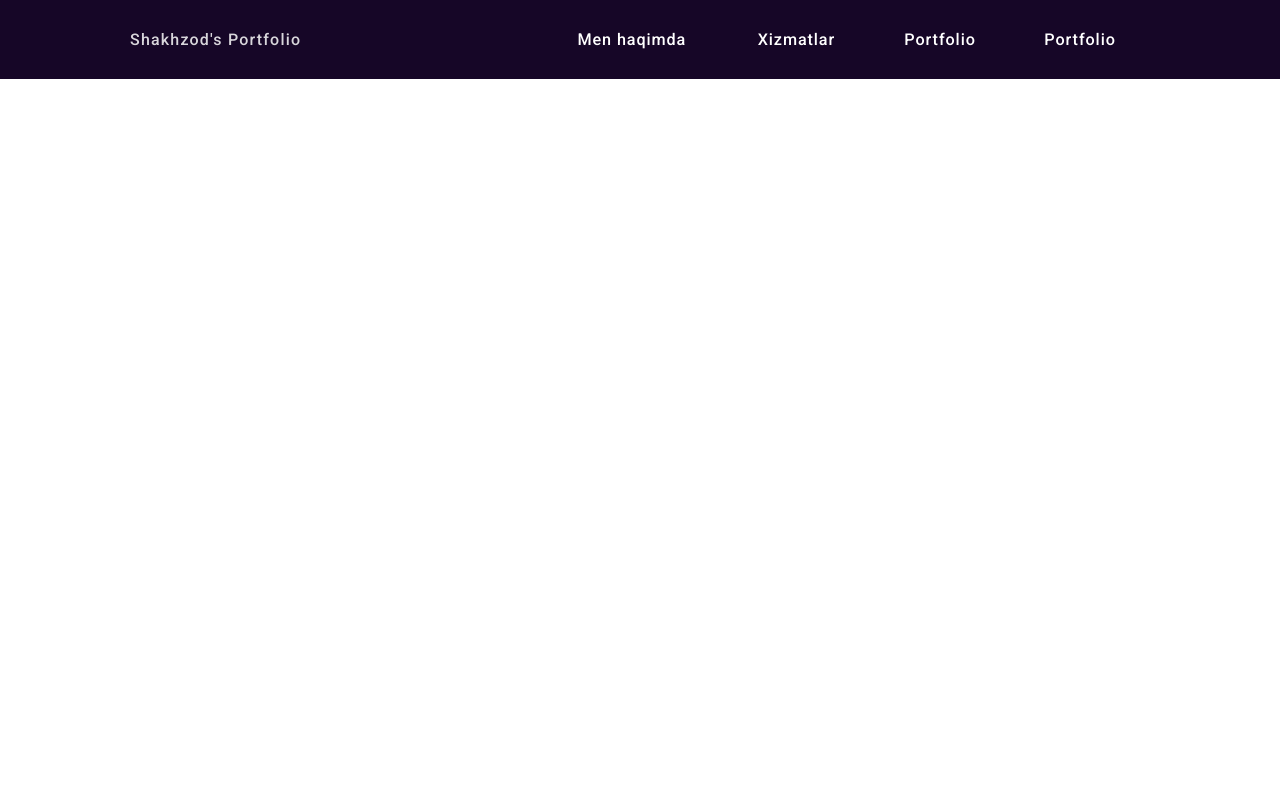
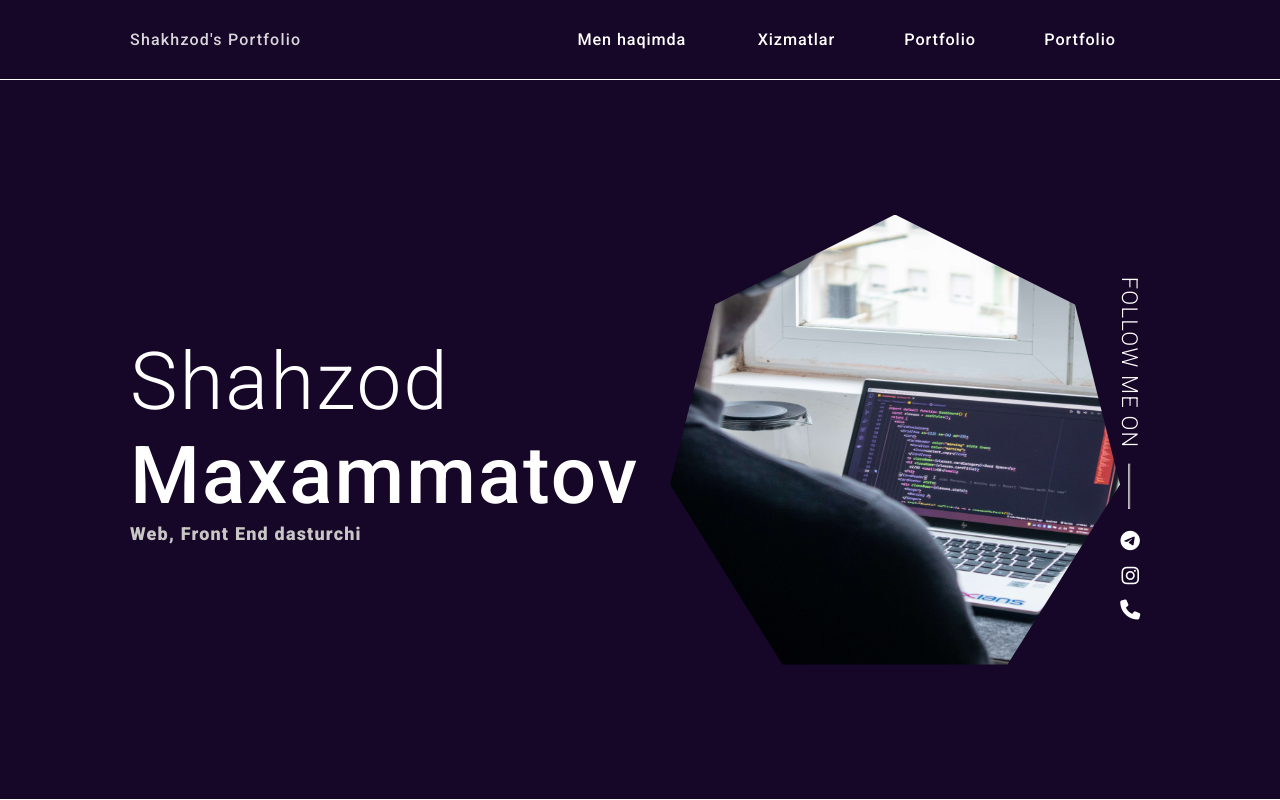
Before and after one commit to shahzodmaxammatov288/shakhzodsportfolio, a React (Create React App) app: page / in a window 1280 px wide. Built offline with nearby package versions, Linux system fonts and the light colour scheme.

Commit message:
header is completed

```diff
--- a/package.json
+++ b/package.json
@@ -3,6 +3,9 @@
   "version": "0.1.0",
   "private": true,
   "dependencies": {
+    "@fortawesome/fontawesome-svg-core": "^6.2.1",
+    "@fortawesome/free-solid-svg-icons": "^6.2.1",
+    "@fortawesome/react-fontawesome": "^0.2.0",
     "@testing-library/jest-dom": "^5.16.5",
     "@testing-library/react": "^13.4.0",
     "@testing-library/user-event": "^13.5.0",
--- a/public/index.html
+++ b/public/index.html
@@ -21,6 +21,13 @@
       href="https://fonts.googleapis.com/css2?family=Roboto:wght@300;500;900&display=swap"
       rel="stylesheet"
     />
+    <link
+      rel="stylesheet"
+      href="https://cdnjs.cloudflare.com/ajax/libs/font-awesome/6.2.1/css/all.min.css"
+      integrity="sha512-MV7K8+y+gLIBoVD59lQIYicR65iaqukzvf/nwasF0nqhPay5w/9lJmVM2hMDcnK1OnMGCdVK+iQrJ7lzPJQd1w=="
+      crossorigin="anonymous"
+      referrerpolicy="no-referrer"
+    />
     <title>Shakhzod's Portfolio</title>
   </head>
   <body>
--- a/src/App.js
+++ b/src/App.js
@@ -1,9 +1,11 @@
+import Header from "./components/Header/Header";
 import Navbar from "./components/Navbar/Navbar";
 
 function App() {
   return (
     <div className="App">
       <Navbar />
+      <Header />
     </div>
   );
 }
--- /dev/null
+++ b/src/components/Header/Header.js
@@ -0,0 +1,46 @@
+import React from "react";
+import "./header.css";
+import header__img from "../../assets/images/header__img.jpg";
+import { FontAwesomeIcon } from "@fortawesome/react-fontawesome";
+// import { fa } from "@fortawesome/free-solid-svg-icons";
+
+const Header = () => {
+  return (
+    <header>
+      <div className="container header-container">
+        <div className="header_follow_me">
+          <h4>Follow me on</h4>
+          <hr />
+          <ul className="header_follow_me_lists">
+            <li>
+              <a href="https://t.me/Shakhzod_Makhammatov" target="_blank">
+                <i class="fab fa-telegram"></i>
+              </a>
+            </li>
+            <li>
+              <a href="https://instagram.com/shakhzod_makhammatov" target="_blank">
+                <i class="fab fa-instagram"></i>
+              </a>
+            </li>
+            <li>
+              <a href="tel:998901929900">
+                <i class="fa-solid fa-phone"></i>
+              </a>
+            </li>
+          </ul>
+        </div>
+        <div className="header__left">
+          <h1 className="header__title">
+            Shahzod <br /> <span>Maxammatov</span>
+          </h1>
+          <h4 className="header__job">Web, Front End dasturchi</h4>
+        </div>
+        <div className="header__right">
+          <img src={header__img} alt="header-image" />
+        </div>
+      </div>
+    </header>
+  );
+};
+
+export default Header;
--- /dev/null
+++ b/src/components/Header/header.css
@@ -0,0 +1,108 @@
+header {
+  width: 100%;
+  height: calc(100vh - 80px);
+  padding: 20px 0;
+  background-color: rgb(22, 6, 39);
+  border-top: 1px solid #fff;
+}
+
+.container {
+  max-width: 1440px;
+  width: 100%;
+  margin: 0 auto;
+  padding: 0 130px;
+}
+
+.header-container {
+  display: flex;
+  height: 100%;
+  position: relative;
+}
+
+.header__left,
+.header__right {
+  width: 50%;
+  display: flex;
+}
+
+.header__left {
+  flex-direction: column;
+  justify-content: center;
+}
+
+.header__title {
+  font-size: 5rem;
+  font-weight: 300;
+  color: #fff;
+  letter-spacing: 2px;
+}
+
+.header__title span {
+  font-weight: 500;
+}
+
+.header__job {
+  color: rgb(201, 198, 198);
+  font-size: 18px;
+  letter-spacing: 1.2px;
+}
+
+.header__right {
+  justify-content: center;
+  align-items: center;
+}
+
+.header__right img {
+  width: 450px;
+  height: 450px;
+  clip-path: polygon(
+    50% 0%,
+    90% 20%,
+    100% 60%,
+    75% 100%,
+    25% 100%,
+    0% 60%,
+    10% 20%
+  );
+}
+
+.header_follow_me {
+  display: flex;
+  align-items: center;
+  right: -25px;
+  top: 50%;
+  transform: rotate(90deg);
+  position: absolute;
+  gap: 15px;
+}
+
+.header_follow_me h4 {
+  color: #fff;
+  text-transform: uppercase;
+  letter-spacing: 1.2px;
+  font-size: 22px;
+  font-weight: 300;
+}
+
+.header_follow_me hr {
+  width: 45px;
+}
+
+.header_follow_me_lists {
+  list-style: none;
+  display: flex;
+}
+
+.header_follow_me_lists li {
+  margin: 0 0.5rem;
+}
+
+.header_follow_me_lists i {
+  transition: all 0.2s linear;
+  font-size: 20px;
+  transform: rotate(-90deg);
+}
+
+.header_follow_me_lists i:hover {
+  transform: scale(1.2) rotate(-90deg);
+}
```
Also changed, not shown: src/assets/images/header__img.jpg (added), 1 other file (tests, documents, lock files or other folders).
